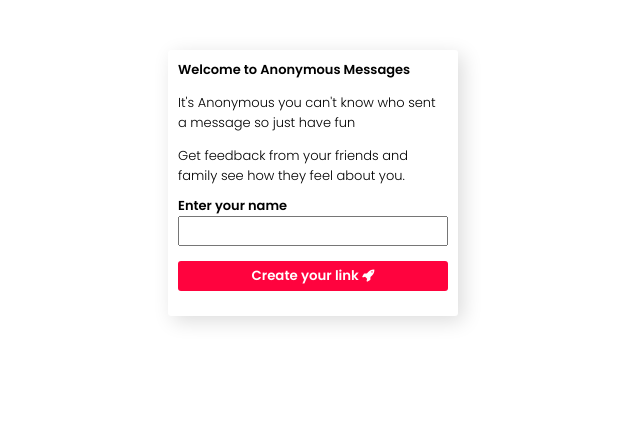
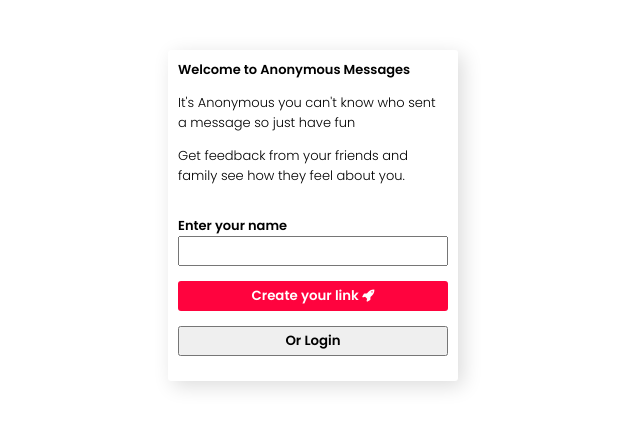
Before and after one commit to SydneyTechnologies/AnonymousMessages, a Django app: page / in a window 1280 px wide. Shown: the top 429 px of the page, without its empty margins (327-967 px from the left). Run offline with Django 4.2, Linux system fonts and the light colour scheme.

Commit message:
added authentication and javascript to control what form to display

```diff
--- /dev/null
+++ b/message/forms.py
@@ -0,0 +1,17 @@
+from django import forms
+
+
+class UserForm(forms.Form):
+    name = forms.CharField(max_length=200)
+    def __init__(self, *args, **kwargs):
+        super(UserForm, self).__init__(*args, **kwargs)
+        self.fields['name'].widget.attrs['class'] = 'field'
+
+
+class LoginUserForm(forms.Form):
+    username = forms.CharField(max_length=200)
+    password = forms.CharField(max_length=200)
+    def __init__(self, *args, **kwargs):
+        super().__init__(*args, **kwargs)
+        self.fields['username'].widget.attrs['class'] = 'field'
+        self.fields['password'].widget.attrs['class'] = 'field'
--- a/message/urls.py
+++ b/message/urls.py
@@ -1,7 +1,11 @@
 from django.urls import path
-from . views import index
+from . views import index, create_user, logout_view, view_messages
 
 
 urlpatterns=[
-    path("", index.as_view(), name = "index"),
+    path("", index, name = "index"),
+    path("create-user", create_user, name='create-user'),
+    path("view-messages", view_messages, name="view-messages"),
+    path("logout", logout_view, name="logout")
+
 ]
--- a/message/views.py
+++ b/message/views.py
@@ -1,5 +1,41 @@
-from django.shortcuts import render
+from django.shortcuts import render, redirect
 from django.views.generic import TemplateView
+from . forms import UserForm, LoginUserForm
+from django.contrib.auth.models import User
+from django.contrib.auth import authenticate, login, logout
+from .utils import generate_pass, generate_username
 # Create your views here.
-class index(TemplateView):
-    template_name = "index.html"
+
+
+# make a view that will return a form
+# so the form with take a post request and generate
+
+def index(request):
+    if request.user.is_authenticated:
+        return redirect("view-messages")
+    user_form = UserForm()
+    login_form = LoginUserForm()
+    context = {"create_form": user_form, "login_form": login_form}
+    return render(request, "index.html", context)
+
+
+def create_user(request):
+    form = UserForm()
+    if request.method == "POST":
+        form = UserForm(request.POST)
+        if form.is_valid():
+            first_name = form.cleaned_data['name']
+            username = generate_username()
+            password = generate_pass()
+            user = User.objects.create(first_name = first_name, username=username, password=password)
+            login(request, user)
+            return redirect("view-messages")
+
+
+def view_messages(request):
+    return render(request, "messages.html")
+
+def logout_view(request):
+    # request.user.delete()
+    logout(request)
+    return redirect("index")
--- a/static/main.css
+++ b/static/main.css
@@ -30,9 +30,20 @@ body{
     color: white;
     border-radius: 3px;
 }
+form{
+    margin-top: 20px;
+}
+.invisible{
+    visibility:hidden;
+}
 .bold{
     font-weight: bold;
 }
 p{
     margin-top: 0;
 }
+
+.off{
+    display: none;
+    /* visibility: collapse; */
+}
--- /dev/null
+++ b/static/main.js
@@ -0,0 +1,15 @@
+function login(){
+    login_div = document.getElementById("login")
+    create_div = document.getElementById("create")
+    if (login_div.classList.contains("off")){
+        login_div.classList.remove("off")
+        create_div.classList.add("off")
+    }
+    else{
+        login_div.classList.add("off")
+        create_div.classList.remove("off")
+    }
+
+
+
+}
--- a/templates/base.html
+++ b/templates/base.html
@@ -16,4 +16,6 @@
     {% block content %}
     {% endblock %}
 </body>
+
+<script type="text/javascript" src="{% static 'main.js' %}"></script>
 </html>
--- a/templates/index.html
+++ b/templates/index.html
@@ -11,19 +11,34 @@
         Get feedback from your friends and family see how they feel about you.
 
     </div>
-    <div style="margin-top: 10px;">
-        <form action="" method="post">
+    <div style="margin-top: 10px;" id="create">
+        <form action="{% url 'create-user' %}" method="post">
             {% csrf_token %}
             <label for="" class="bold">Enter your name</label>
             <br>
-            <input type="text" name="" id="" class="field">
+            {{create_form.name}}
             <br>
             <button  class="field bold" id="main-button">
                 Create your link
                 <i class="fa fa-rocket"></i>
             </button>
         </form>
+        <button  class="field bold" onclick="login()">
+            Or Login
+        </button>
     </div>
-
+    <div id="login" class="off">
+        <form action="">
+            {% csrf_token %}
+            <label for="" class="bold">Enter your username</label>
+            {{login_form.username}}
+            <label for="" class="bold">Password</label>
+            {{login_form.password}}
+            <input type="submit" value="Login" class="field bold" id="main-button">
+        </form>
+        <button  class="field bold" onclick="login()">
+            Back
+        </button>
+    </div>
 </div>
 {% endblock content %}
```
Also changed, not shown: message/utils.py (added, +23 -0 lines), templates/messages.html (added, +16 -0 lines), db.sqlite3.
